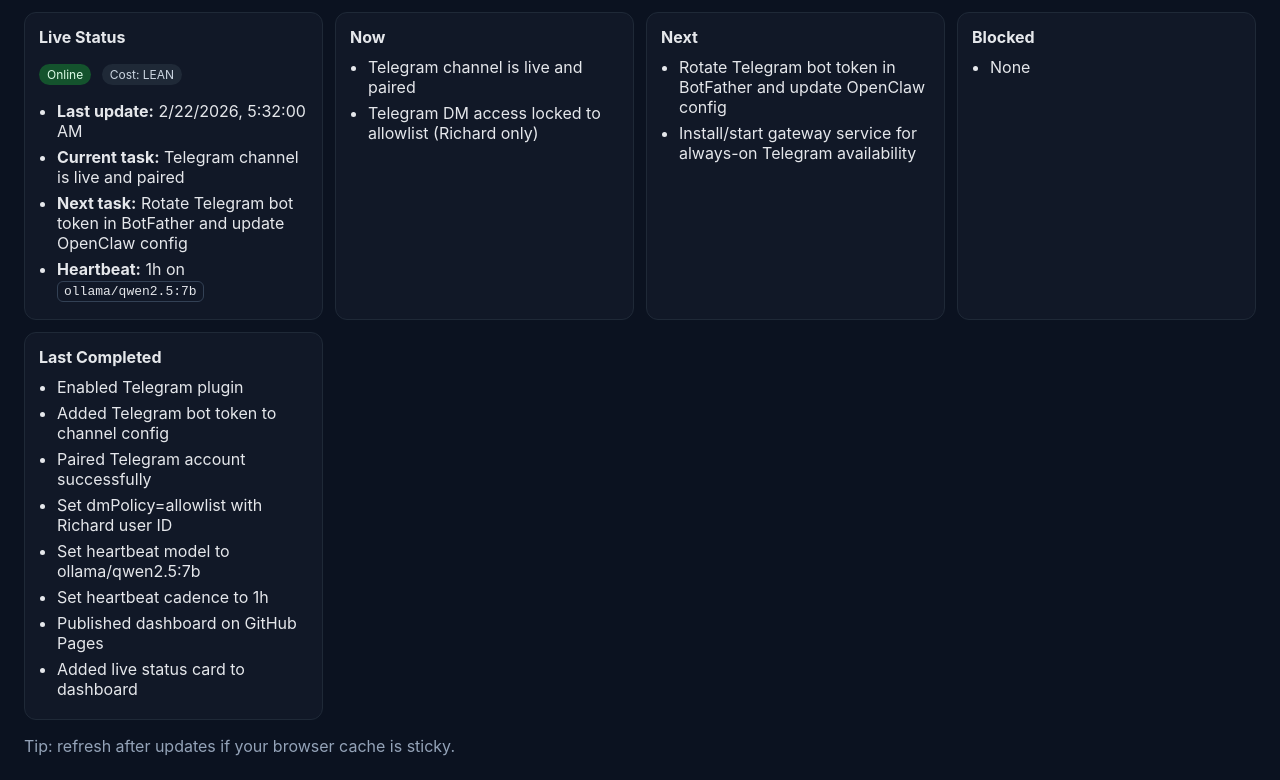
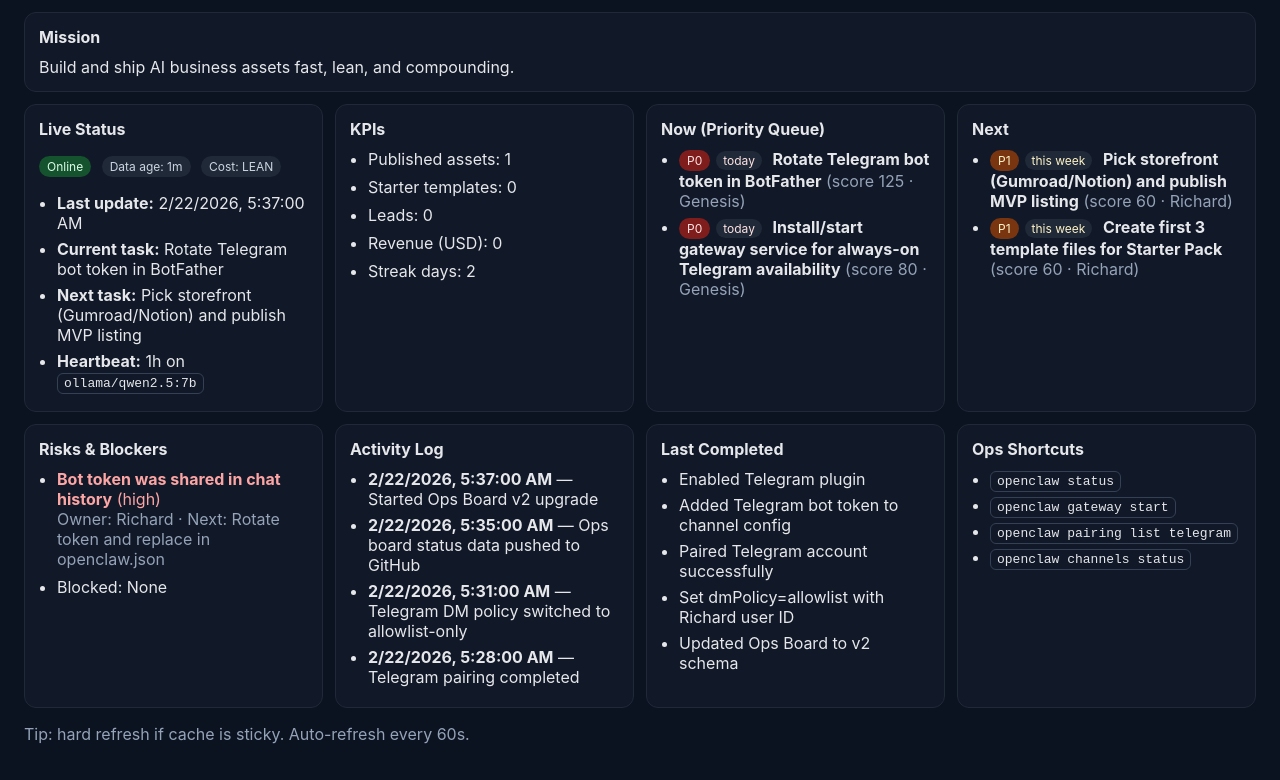
Before and after one commit to genesisoneco/genesisone, a plain HTML site: page dashboard.html in a window 1280 px wide. Shown: the part 95-875 px from the top of the page. Drawn offline with Linux system fonts and the light colour scheme.

Commit message:
Upgrade Genesis Ops Board to v2 with KPIs, mission, risks, and scoring

```diff
--- a/dashboard.html
+++ b/dashboard.html
@@ -16,19 +16,34 @@
     .badge { display: inline-block; padding: 3px 8px; border-radius: 999px; background: #1f2937; color: #cbd5e1; font-size: 12px; margin-right: 6px; }
     .ok { background: #14532d; color: #dcfce7; }
     .idle { background: #3f3f46; color: #f4f4f5; }
+    .stale { background: #7f1d1d; color: #fee2e2; }
+    .p0 { background: #7f1d1d; color: #fee2e2; }
+    .p1 { background: #78350f; color: #fef3c7; }
+    .p2 { background: #1e3a8a; color: #dbeafe; }
+    .chip { display: inline-block; padding: 2px 7px; border-radius: 999px; background: #1f2937; font-size: 12px; margin-right: 6px; }
+    .risk-high { color: #fca5a5; }
+    .risk-medium { color: #fde68a; }
+    .risk-low { color: #86efac; }
     code { background: #111827; border: 1px solid #334155; border-radius: 6px; padding: 2px 6px; }
     .row { margin-top: 16px; }
+    .tight li { margin: 8px 0; }
   </style>
 </head>
 <body>
-  <h1>Genesis Ops Board 😼</h1>
+  <h1>Genesis Ops Board 😼 (v2)</h1>
   <div class="muted">Live status + task board. Data source: <code>memory/todo.json</code>.</div>
+
+  <div class="card" style="margin-bottom:12px;">
+    <h2>Mission</h2>
+    <div id="missionText">-</div>
+  </div>
 
   <div class="grid">
     <div class="card">
       <h2>Live Status</h2>
       <p>
         <span id="stateBadge" class="badge idle">Loading...</span>
+        <span id="ageBadge" class="badge">Data age: -</span>
         <span id="costBadge" class="badge">Cost: -</span>
       </p>
       <ul>
@@ -40,7 +55,12 @@
     </div>
 
     <div class="card">
-      <h2>Now</h2>
+      <h2>KPIs</h2>
+      <ul class="tight" id="kpiList"><li>-</li></ul>
+    </div>
+
+    <div class="card">
+      <h2>Now (Priority Queue)</h2>
       <ul id="nowList"><li>-</li></ul>
     </div>
 
@@ -50,29 +70,36 @@
     </div>
 
     <div class="card">
-      <h2>Blocked</h2>
-      <ul id="blockedList"><li>None</li></ul>
+      <h2>Risks & Blockers</h2>
+      <ul id="riskList"><li>None</li></ul>
+      <ul id="blockedList" style="margin-top:8px;"><li>None</li></ul>
+    </div>
+
+    <div class="card">
+      <h2>Activity Log</h2>
+      <ul id="activityList"><li>-</li></ul>
     </div>
 
     <div class="card">
       <h2>Last Completed</h2>
       <ul id="doneList"><li>-</li></ul>
     </div>
+
+    <div class="card">
+      <h2>Ops Shortcuts</h2>
+      <ul>
+        <li><code>openclaw status</code></li>
+        <li><code>openclaw gateway start</code></li>
+        <li><code>openclaw pairing list telegram</code></li>
+        <li><code>openclaw channels status</code></li>
+      </ul>
+    </div>
   </div>
 
-  <div class="row muted">Tip: refresh after updates if your browser cache is sticky.</div>
+  <div class="row muted">Tip: hard refresh if cache is sticky. Auto-refresh every 60s.</div>
 
   <script>
-    function renderList(id, items, fallback = 'None') {
-      const el = document.getElementById(id);
-      el.innerHTML = '';
-      const values = Array.isArray(items) && items.length ? items : [fallback];
-      values.forEach(v => {
-        const li = document.createElement('li');
-        li.textContent = v;
-        el.appendChild(li);
-      });
-    }
+    function byId(id) { return document.getElementById(id); }
 
     function formatTs(ts) {
       const d = new Date(ts);
@@ -80,13 +107,134 @@
       return d.toLocaleString();
     }
 
+    function minutesSince(ts) {
+      const d = new Date(ts);
+      if (Number.isNaN(d.getTime())) return 9999;
+      return Math.floor((Date.now() - d.getTime()) / 60000);
+    }
+
+    function score(task) {
+      if (!task || typeof task !== 'object') return 0;
+      return (Number(task.impact) || 0) * (Number(task.speed) || 0) * (Number(task.confidence) || 0);
+    }
+
+    function dueChip(due) {
+      if (!due) return '';
+      const text = String(due).toLowerCase();
+      if (text === 'today') return '<span class="chip p0">today</span>';
+      if (text === 'this-week') return '<span class="chip p1">this week</span>';
+      return '<span class="chip p2">later</span>';
+    }
+
+    function priorityClass(p) {
+      const v = String(p || '').toLowerCase();
+      if (v === 'p0') return 'p0';
+      if (v === 'p1') return 'p1';
+      return 'p2';
+    }
+
+    function renderTaskList(id, tasks) {
+      const el = byId(id);
+      el.innerHTML = '';
+      if (!Array.isArray(tasks) || !tasks.length) {
+        el.innerHTML = '<li>None</li>';
+        return;
+      }
+
+      const normalized = tasks.map(t => typeof t === 'string' ? { title: t, priority: 'P2' } : t)
+        .sort((a, b) => score(b) - score(a));
+
+      normalized.forEach(t => {
+        const li = document.createElement('li');
+        const pr = String(t.priority || 'P2').toUpperCase();
+        const cls = priorityClass(pr);
+        const s = score(t);
+        const owner = t.owner ? ` · ${t.owner}` : '';
+        li.innerHTML = `<span class="badge ${cls}">${pr}</span>${dueChip(t.due)} <strong>${t.title || '-'}</strong> <span class="muted">(score ${s}${owner})</span>`;
+        el.appendChild(li);
+      });
+    }
+
+    function renderSimpleList(id, items, fallback = 'None') {
+      const el = byId(id);
+      el.innerHTML = '';
+      const values = Array.isArray(items) && items.length ? items : [fallback];
+      values.forEach(v => {
+        const li = document.createElement('li');
+        li.textContent = typeof v === 'string' ? v : JSON.stringify(v);
+        el.appendChild(li);
+      });
+    }
+
+    function renderRisks(risks) {
+      const el = byId('riskList');
+      el.innerHTML = '';
+      if (!Array.isArray(risks) || !risks.length) {
+        el.innerHTML = '<li>Risks: None</li>';
+        return;
+      }
+      risks.forEach(r => {
+        const li = document.createElement('li');
+        const sev = String(r.severity || 'low').toLowerCase();
+        li.innerHTML = `<span class="risk-${sev}"><strong>${(r.title || '-')}</strong> (${sev})</span><br/><span class="muted">Owner: ${r.owner || '-'} · Next: ${r.nextStep || '-'}</span>`;
+        el.appendChild(li);
+      });
+    }
+
+    function renderKpis(kpis) {
+      const el = byId('kpiList');
+      el.innerHTML = '';
+      const data = kpis || {};
+      const lines = [
+        `Published assets: ${data.publishedAssets ?? 0}`,
+        `Starter templates: ${data.starterTemplates ?? 0}`,
+        `Leads: ${data.leads ?? 0}`,
+        `Revenue (USD): ${data.revenueUsd ?? 0}`,
+        `Streak days: ${data.streakDays ?? 0}`
+      ];
+      lines.forEach(t => {
+        const li = document.createElement('li');
+        li.textContent = t;
+        el.appendChild(li);
+      });
+    }
+
+    function renderActivity(activity) {
+      const el = byId('activityList');
+      el.innerHTML = '';
+      if (!Array.isArray(activity) || !activity.length) {
+        el.innerHTML = '<li>No recent activity</li>';
+        return;
+      }
+      activity.slice().reverse().slice(0, 8).forEach(a => {
+        const li = document.createElement('li');
+        if (typeof a === 'string') {
+          li.textContent = a;
+        } else {
+          li.innerHTML = `<strong>${formatTs(a.time)}</strong> — ${a.text || '-'}`;
+        }
+        el.appendChild(li);
+      });
+    }
+
     function setStatus(ts) {
-      const badge = document.getElementById('stateBadge');
-      const d = new Date(ts);
-      const mins = Number.isNaN(d.getTime()) ? 9999 : (Date.now() - d.getTime()) / 60000;
+      const state = byId('stateBadge');
+      const age = byId('ageBadge');
+      const mins = minutesSince(ts);
       const online = mins <= 120;
-      badge.textContent = online ? 'Online' : 'Idle';
-      badge.className = 'badge ' + (online ? 'ok' : 'idle');
+      const stale = mins > 240;
+
+      state.textContent = online ? 'Online' : 'Idle';
+      state.className = 'badge ' + (online ? 'ok' : 'idle');
+
+      age.textContent = `Data age: ${mins}m`;
+      age.className = 'badge ' + (stale ? 'stale' : '');
+    }
+
+    function firstTaskTitle(list) {
+      if (!Array.isArray(list) || !list.length) return '-';
+      const v = list[0];
+      return typeof v === 'string' ? v : (v.title || '-');
     }
 
     async function loadBoard() {
@@ -95,19 +243,23 @@
         if (!res.ok) throw new Error('HTTP ' + res.status);
         const data = await res.json();
 
-        renderList('nowList', data.now);
-        renderList('nextList', data.next);
-        renderList('blockedList', data.blocked, 'None');
-        renderList('doneList', data.done);
+        byId('missionText').textContent = data.mission || 'No mission set.';
+        renderKpis(data.kpis);
+        renderTaskList('nowList', data.now);
+        renderTaskList('nextList', data.next);
+        renderSimpleList('blockedList', data.blocked, 'Blocked: None');
+        renderSimpleList('doneList', data.done, 'None');
+        renderRisks(data.risks);
+        renderActivity(data.activity);
 
-        document.getElementById('currentTask').textContent = (data.now && data.now[0]) || '-';
-        document.getElementById('nextTask').textContent = (data.next && data.next[0]) || '-';
-        document.getElementById('lastUpdate').textContent = formatTs(data.updatedAt);
-        document.getElementById('costBadge').textContent = 'Cost: ' + ((data.costMode || 'lean').toUpperCase());
+        byId('currentTask').textContent = firstTaskTitle(data.now);
+        byId('nextTask').textContent = firstTaskTitle(data.next);
+        byId('lastUpdate').textContent = formatTs(data.updatedAt);
+        byId('costBadge').textContent = 'Cost: ' + ((data.costMode || 'lean').toUpperCase());
         setStatus(data.updatedAt);
       } catch (e) {
-        document.getElementById('stateBadge').textContent = 'No data';
-        document.getElementById('lastUpdate').textContent = 'Could not load memory/todo.json';
+        byId('stateBadge').textContent = 'No data';
+        byId('lastUpdate').textContent = 'Could not load memory/todo.json';
       }
     }
 
--- a/memory/todo.json
+++ b/memory/todo.json
@@ -1,23 +1,86 @@
 {
-  "updatedAt": "2026-02-22T14:32:00+09:00",
+  "updatedAt": "2026-02-22T14:37:00+09:00",
   "costMode": "lean",
+  "mission": "Build and ship AI business assets fast, lean, and compounding.",
+  "kpis": {
+    "publishedAssets": 1,
+    "starterTemplates": 0,
+    "leads": 0,
+    "revenueUsd": 0,
+    "streakDays": 2
+  },
   "now": [
-    "Telegram channel is live and paired",
-    "Telegram DM access locked to allowlist (Richard only)"
+    {
+      "title": "Rotate Telegram bot token in BotFather",
+      "priority": "P0",
+      "impact": 5,
+      "speed": 5,
+      "confidence": 5,
+      "due": "today",
+      "owner": "Genesis"
+    },
+    {
+      "title": "Install/start gateway service for always-on Telegram availability",
+      "priority": "P0",
+      "impact": 5,
+      "speed": 4,
+      "confidence": 4,
+      "due": "today",
+      "owner": "Genesis"
+    }
   ],
   "next": [
-    "Rotate Telegram bot token in BotFather and update OpenClaw config",
-    "Install/start gateway service for always-on Telegram availability"
+    {
+      "title": "Pick storefront (Gumroad/Notion) and publish MVP listing",
+      "priority": "P1",
+      "impact": 5,
+      "speed": 3,
+      "confidence": 4,
+      "due": "this-week",
+      "owner": "Richard"
+    },
+    {
+      "title": "Create first 3 template files for Starter Pack",
+      "priority": "P1",
+      "impact": 5,
+      "speed": 3,
+      "confidence": 4,
+      "due": "this-week",
+      "owner": "Richard"
+    }
   ],
   "blocked": [],
+  "risks": [
+    {
+      "title": "Bot token was shared in chat history",
+      "severity": "high",
+      "owner": "Richard",
+      "nextStep": "Rotate token and replace in openclaw.json"
+    }
+  ],
   "done": [
     "Enabled Telegram plugin",
     "Added Telegram bot token to channel config",
     "Paired Telegram account successfully",
     "Set dmPolicy=allowlist with Richard user ID",
-    "Set heartbeat model to ollama/qwen2.5:7b",
-    "Set heartbeat cadence to 1h",
-    "Published dashboard on GitHub Pages",
-    "Added live status card to dashboard"
+    "Updated Ops Board to v2 schema"
+  ],
+  "activity": [
+    {
+      "time": "2026-02-22T14:28:00+09:00",
+      "text": "Telegram pairing completed"
+    },
+    {
+      "time": "2026-02-22T14:31:00+09:00",
+      "text": "Telegram DM policy switched to allowlist-only"
+    },
+    {
+      "time": "2026-02-22T14:35:00+09:00",
+      "text": "Ops board status data pushed to GitHub"
+    },
+    {
+      "time": "2026-02-22T14:37:00+09:00",
+      "text": "Started Ops Board v2 upgrade"
+    }
   ]
 }
```
